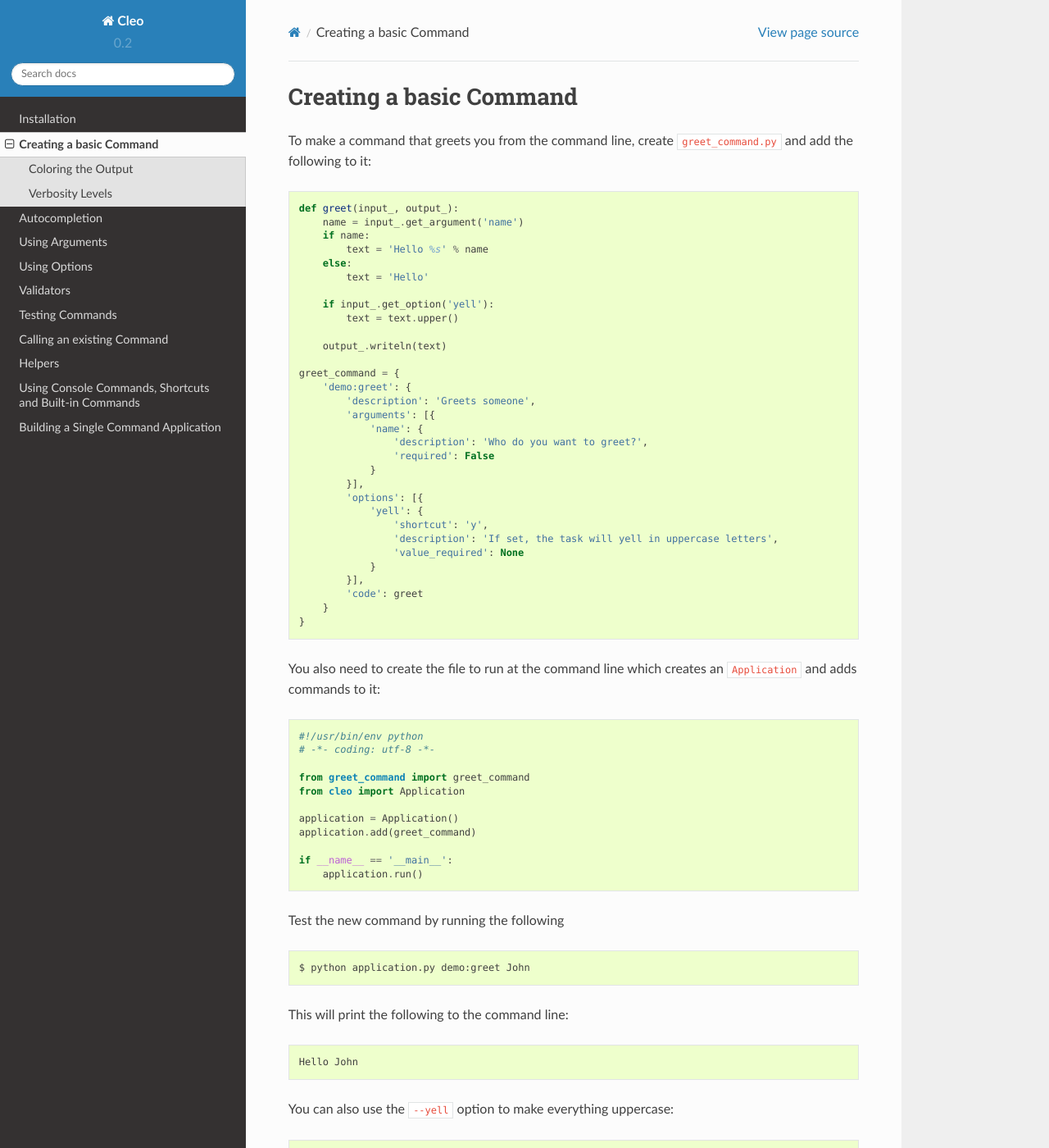
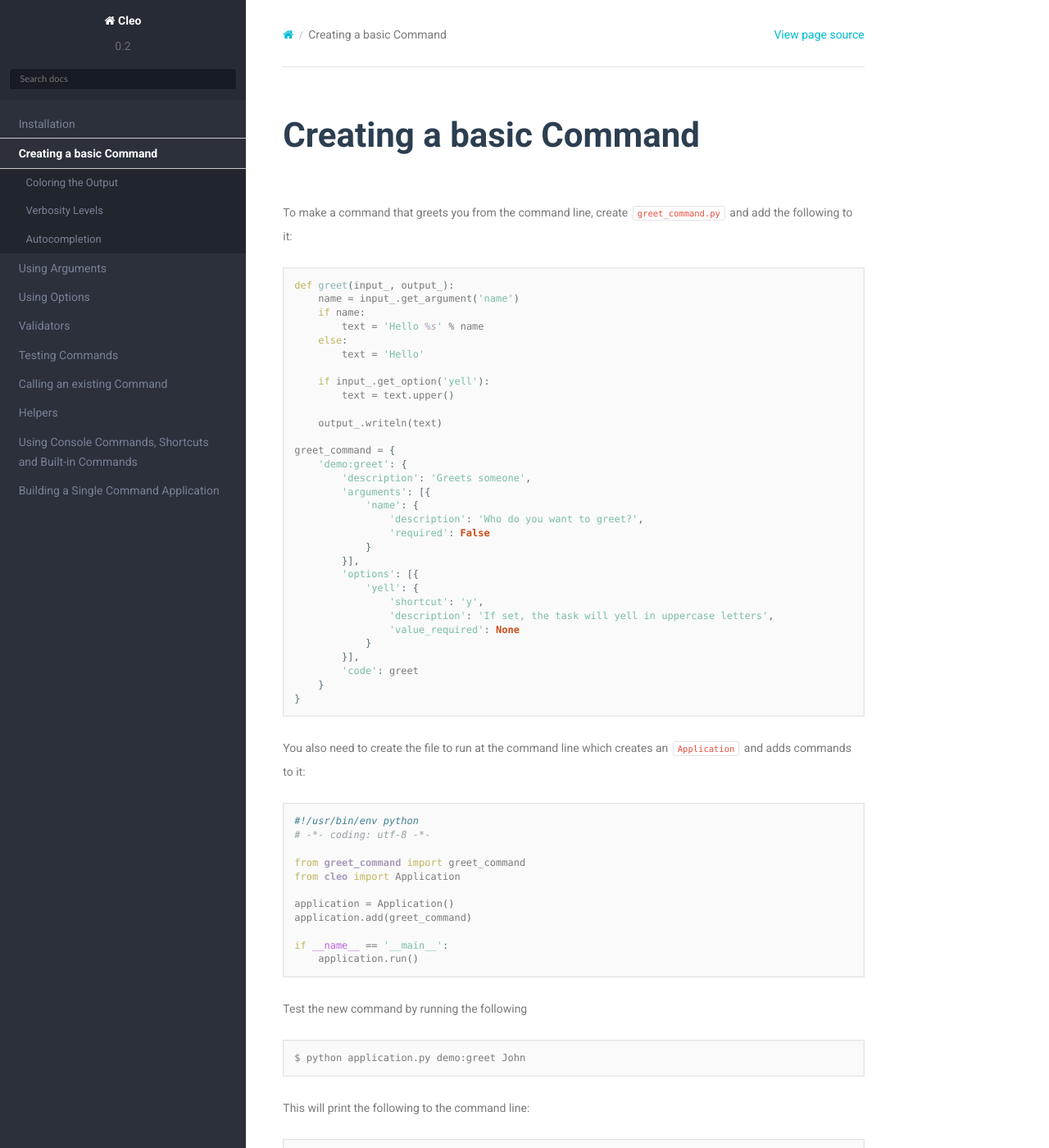
Before and after one commit to python-poetry/cleo, a Sphinx documentation site: the page built from docs/introduction.rst, in a window 1280 px wide and 1400 px high. Shown: the whole window at 82% size. Built offline with Sphinx 7.4.7 and the Read the Docs theme 2.0.0, drawn with Linux system fonts in a browser that asks for light colours; some of the changed text lies outside the part shown.

```diff
--- /dev/null
+++ b/docs/_static/theme_overrides.css
@@ -0,0 +1,516 @@
+@import url(http://fonts.googleapis.com/css?family=Roboto:400,400italic,500,700);
+@import url(http://fonts.googleapis.com/css?family=Montserrat:400,700);
+@import url(http://fonts.googleapis.com/css?family=Source+Code+Pro:400,500,600);
+
+body {
+    font: 400 14px/28px "Roboto",sans-serif;
+    color: #7A7A7A;
+}
+
+.wy-body-for-nav {
+    background: #FFFFFF;
+}
+
+.wy-nav-content {
+    background: #FFFFFF;
+}
+
+.wy-nav-content-wrap {
+    background: #FFFFFF;
+}
+
+.rst-content h1:hover .headerlink,
+.rst-content h2:hover .headerlink,
+.rst-content h3:hover .headerlink,
+.rst-content h4:hover .headerlink,
+.rst-content h5:hover .headerlink,
+.rst-content h6:hover .headerlink,
+.rst-content dl dt:hover .headerlink {
+    display: inline;
+}
+
+.wy-plain-list-disc li,
+.rst-content .section ul li,
+.rst-content .toctree-wrapper ul li,
+article ul li {
+    font: 400 14px/28px "Roboto",sans-serif;
+    color: #7A7A7A;
+}
+
+.wy-nav-side {
+    background: #2B303B;
+}
+
+.wy-side-nav-search {
+    background-color: rgb(39, 43, 53);
+}
+
+.wy-menu-vertical li.current {
+    background: rgb(33, 37, 45);
+}
+
+.wy-menu-vertical li.on a, .wy-menu-vertical li.current > a {
+    background: #2B303B;
+    border: 0;
+}
+
+.wy-menu-vertical li.current a {
+    font-size: 13px;
+    border-right: 0;
+}
+
+.wy-menu-vertical li.current > a {
+    font-size: 14px;
+    border-right: 0;
+}
+
+.wy-menu-vertical a,
+.wy-menu-vertical a:visited {
+    color: #788195;
+    line-height: 24px;
+    font-size: 14px;
+}
+
+.wy-menu-vertical a:hover {
+    color: #FFFFFF;
+    background: none;
+}
+
+.wy-menu-vertical li.current a,
+.wy-menu-vertical li.current a:visited {
+    color: #788195;
+}
+
+.wy-menu-vertical li.current a:hover {
+    color: #FFFFFF;
+    background: none;
+}
+
+.wy-menu-vertical li.current > a {
+    color: #FFFFFF !important;
+}
+
+.wy-menu-vertical li.current > a:hover {
+    background: #2B303B !important;
+}
+
+.wy-side-nav-search input[type="text"] {
+    border: 1px solid #2B303B;
+    background: rgb(23, 27, 35);
+    box-shadow: none;
+    color: #FFFFFF;
+    border-radius: 4px;
+}
+
+.wy-side-nav-search > a,
+.wy-side-nav-search > a:visited {
+    color: #FFFFFF;
+}
+
+.wy-side-nav-search > a:hover {
+    background: none;
+}
+
+.rst-content table.docutils,
+.rst-content table.field-list {
+    border: medium none;
+    width: 100%;
+}
+
+.rst-content table.docutils thead th,
+.rst-content table.field-list thead th
+{
+    font-family: "Montserrat", serif;
+    text-transform: uppercase;
+    color: #7A7A7A;
+    font-weight: 500;
+}
+
+.rst-content table.docutils thead th,
+.rst-content table.field-list thead th,
+.rst-content table.docutils tbody td,
+.rst-content table.field-list tbody td
+{
+    border-top: 0;
+    border-bottom: 1px solid rgba(230, 230, 230, 0.7);
+    border-left: 0;
+    border-right: 0;
+    padding: 20px;
+    white-space: pre-wrap;
+}
+
+.wy-table-odd td,
+.wy-table-striped tr:nth-child(2n-1) td,
+.rst-content table.docutils:not(.field-list) tr:nth-child(2n-1) td {
+    background: none;
+}
+
+.rst-content .highlighted {
+    background: rgba(205, 220, 57, 0.7);
+    border: 1px solid rgba(205, 220, 57, 0.9);
+    padding: 1px 3px;
+    border-radius: 3px;
+    color: rgba(135, 150, 0, 1);
+}
+
+h1, h2, h3, h4, h5, h6 {
+    color: #7A7A7A;
+    padding: 10px 0px;
+    font-family: "Montserrat",serif;
+    line-height: 1;
+    margin: 40px 0 30px 0;
+    font-weight: 400;
+}
+
+h1 {
+    font-size: 42px;
+}
+
+h2 {
+    font-size: 32px;
+    color: #2C3E50;
+    position: relative;
+}
+
+h2:before {
+    content: "#";
+    margin-left: -30px;
+    font-size: 32px;
+    top: 10px;
+    color: #03A9F4;
+    opacity: 0.6;
+    position: absolute;
+}
+
+h3 {
+    font-size: 24px;
+}
+
+h4 {
+    font-size: 20px;
+}
+
+
+h1,
+h1 a,
+.header h1,
+.header h1 a {
+    font: 700 42px/66px "Roboto", "Montserrat", sans-serif;
+    margin-bottom: 30px;
+    font-weight: 700;
+    color: #2C3E50;
+}
+
+a, a:visited {
+    color: #00BCD4;
+}
+
+a > em {
+    font-style: normal;
+}
+
+p {
+    font: 400 14px/28px "Roboto",sans-serif;
+    color: #7A7A7A;
+}
+
+b, strong {
+   font-weight: 500;
+}
+
+pre, pre code, .rst-content tt {
+    font-family: "Source Code Pro", "Consolas", "Menlo", "Monaco", "Courier New", Courier, monospace;
+    color: #CB6077;
+    background-color: #FFFFFF;
+    font-size: 13px;
+    font-weight: 500;
+}
+
+pre, code, .rst-content tt {
+	font-family: "Source Code Pro", "Consolas", "Menlo", "Monaco", "Courier New", Courier, monospace;
+	font-weight: 400;
+    border-radius: 3px;
+    font-size: 13px;
+    margin: 0px 2px;
+}
+
+div[class^="highlight"] {
+    border: 0;
+}
+
+.highlight > pre, div[class^="highlight"] pre {
+    font-family: "Source Code Pro", "Consolas", "Menlo", "Monaco", "Courier New", Courier, monospace;
+	border: 1px solid #F2F2F2;
+    font-size: 13px;
+    padding: 4%;
+    color: #7A7A7A;
+    background-color: #FAFAFA;
+}
+
+code {
+    font-family: "Source Code Pro", "Consolas", "Menlo", "Monaco", "Courier New", Courier, monospace;
+    color: #CB6077;
+    background-color: #FFFFFF;
+    font-size: 13px;
+    font-weight: 500;
+}
+
+p > code,
+.rst-content tt {
+    color: #CB6077;
+    padding: 0;
+    display: inline;
+    font-weight: 500;
+    border: 0;
+    background-color: #FFFFFF;
+}
+
+.rst-content .admonition-title {
+    display: none;
+}
+
+.rst-content .note,
+.rst-content .warning,
+.rst-content .caution,
+.rst-content .versionadded{
+    padding: 0px 40px;
+    margin: 30px 0px;
+    background: #FFFFFF;
+}
+
+.rst-content .note {
+    border-left: 1px solid rgba(60, 147, 206, 0.7);
+    color: rgb(99, 169, 216) !important;
+}
+
+.rst-content .warning {
+    border-left: 1px solid #FF9800;
+    color: #FFC107 !important;
+}
+.rst-content .caution {
+    border-left: 1px solid #FF9800;
+    color: #FFC107 !important;
+}
+
+.rst-content .note > p {
+    padding: 12px 12px 12px 0;
+    color: rgb(99, 169, 216) !important;
+}
+
+.rst-content .warning > p {
+    padding: 12px 12px 12px 0;
+    color: #FF9800 !important;
+}
+
+.rst-content .caution > p {
+    padding: 12px 12px 12px 0;
+    color: #FF9800 !important;
+}
+
+.rst-content .versionadded {
+    color: #BEB55B !important;
+}
+
+.rst-content .versionadded > p {
+    color: #BEB55B !important;
+}
+
+.rst-content .versionadded > p:before {
+    font-family: FontAwesome;
+    content: '';
+    position: relative;
+    left: -20px;
+}
+
+.note code {
+    border: 0;
+    padding: 0;
+    display: inline;
+}
+
+.note ul li,
+.warning ul li {
+    color: inherit !important;
+}
+
+.warning code,
+.warning tt {
+    border: 0;
+    padding: 0;
+    display: inline;
+}
+
+.btn-neutral,
+.btn-neutral:visited {
+    color: #808080 !important;
+    font: 400 12px/20px Montserrat,Arial,sans-serif;
+    text-transform: uppercase;
+    padding: 6px 14px;
+    border-radius: 4px;
+    box-shadow: none;
+    border: 1px solid rgba(0, 0, 0, 0.05);
+    transition: all 0.3s;
+}
+
+.btn-neutral:hover {
+    background-color: rgba(0, 188, 212, 0.6) !important;
+    color: rgba(255, 255, 255, 0.9) !important;
+    /*color: rgba(0, 168, 192, 1) !important;*/
+}
+
+.btn-neutral:focus {
+    background-color: rgba(0, 188, 212, 0.6) !important;
+    color: rgba(255, 255, 255, 0.7) !important;
+    box-shadow: none;
+    padding: 6px 14px;
+}
+
+.btn-neutral span.fa {
+    transition: all 0.3s;
+}
+
+.btn-neutral:hover span.fa-arrow-circle-left {
+    padding-right: 5px;
+}
+
+.btn-neutral:hover span.fa-arrow-circle-right {
+    padding-left: 5px;
+}
+
+.btn-neutral span.fa-arrow-circle-left:before {
+    content: ''
+}
+
+.btn-neutral span.fa-arrow-circle-right:before {
+    content: ''
+}
+
+
+/* Solarized Light
+
+For use with Jekyll and Pygments
+
+http://ethanschoonover.com/solarized
+
+SOLARIZED HEX      ROLE
+--------- -------- ------------------------------------------
+base01    #586e75  body text / default code / primary content
+base1     #93a1a1  comments / secondary content
+base3     #fdf6e3  background
+orange    #cb4b16  constants
+red       #dc322f  regex, special keywords
+blue      #268bd2  reserved keywords
+cyan      #2aa198  strings, numbers
+green     #859900  operators, other keywords
+*/
+
+.highlight { background-color: #fdf6e3; color: #586e75 }
+.highlight .c { color: #93a1a1 } /* Comment */
+.highlight .err { color: #586e75 } /* Error */
+.highlight .g { color: #586e75 } /* Generic */
+.highlight .k { color: #859900 } /* Keyword */
+.highlight .l { color: #586e75 } /* Literal */
+.highlight .n { color: #586e75 } /* Name */
+.highlight .o { color: #859900 } /* Operator */
+.highlight .x { color: #cb4b16 } /* Other */
+.highlight .p { color: #586e75 } /* Punctuation */
+.highlight .cm { color: #93a1a1 } /* Comment.Multiline */
+.highlight .cp { color: #859900 } /* Comment.Preproc */
+.highlight .c1 { color: #93a1a1 } /* Comment.Single */
+.highlight .cs { color: #859900 } /* Comment.Special */
+.highlight .gd { color: #2aa198 } /* Generic.Deleted */
+.highlight .ge { color: #586e75; font-style: italic } /* Generic.Emph */
+.highlight .gr { color: #dc322f } /* Generic.Error */
+.highlight .gh { color: #cb4b16 } /* Generic.Heading */
+.highlight .gi { color: #859900 } /* Generic.Inserted */
+.highlight .go { color: #586e75 } /* Generic.Output */
+.highlight .gp { color: #586e75 } /* Generic.Prompt */
+.highlight .gs { color: #586e75; font-weight: bold } /* Generic.Strong */
+.highlight .gu { color: #cb4b16 } /* Generic.Subheading */
+.highlight .gt { color: #586e75 } /* Generic.Traceback */
+.highlight .kc { color: #cb4b16 } /* Keyword.Constant */
+.highlight .kd { color: #268bd2 } /* Keyword.Declaration */
+.highlight .kn { color: #859900 } /* Keyword.Namespace */
+.highlight .kp { color: #859900 } /* Keyword.Pseudo */
+.highlight .kr { color: #268bd2 } /* Keyword.Reserved */
+.highlight .kt { color: #dc322f } /* Keyword.Type */
+.highlight .ld { color: #586e75 } /* Literal.Date */
+.highlight .m { color: #2aa198 } /* Literal.Number */
+.highlight .s { color: #2aa198 } /* Literal.String */
+.highlight .na { color: #586e75 } /* Name.Attribute */
+.highlight .nb { color: #B58900 } /* Name.Builtin */
+.highlight .nc { color: #268bd2 } /* Name.Class */
+.highlight .no { color: #cb4b16 } /* Name.Constant */
+/*.highlight .nd { color: #268bd2 }*/ /* Name.Decorator */
+.highlight .nd { color: #cb4b16 }
+.highlight .ni { color: #cb4b16 } /* Name.Entity */
+.highlight .ne { color: #cb4b16 } /* Name.Exception */
+.highlight .nf { color: #268bd2 } /* Name.Function */
+.highlight .nl { color: #586e75 } /* Name.Label */
+.highlight .nn { color: #586e75 } /* Name.Namespace */
+.highlight .nx { color: #586e75 } /* Name.Other */
+.highlight .py { color: #586e75 } /* Name.Property */
+.highlight .nt { color: #268bd2 } /* Name.Tag */
+.highlight .nv { color: #268bd2 } /* Name.Variable */
+.highlight .ow { color: #859900 } /* Operator.Word */
+.highlight .w { color: #586e75 } /* Text.Whitespace */
+.highlight .mf { color: #ff9800 } /* Literal.Number.Float */
+.highlight .mh { color: #ff9800 } /* Literal.Number.Hex */
+.highlight .mi { color: #ff9800 } /* Literal.Number.Integer */
+.highlight .mo { color: #ff9800 } /* Literal.Number.Oct */
+.highlight .sb { color: #93a1a1 } /* Literal.String.Backtick */
+.highlight .sc { color: #2aa198 } /* Literal.String.Char */
+.highlight .sd { color: #586e75 } /* Literal.String.Doc */
+.highlight .s2 { color: #2aa198 } /* Literal.String.Double */
+.highlight .se { color: #cb4b16 } /* Literal.String.Escape */
+.highlight .sh { color: #586e75 } /* Literal.String.Heredoc */
+.highlight .si { color: #2aa198 } /* Literal.String.Interpol */
+.highlight .sx { color: #2aa198 } /* Literal.String.Other */
+.highlight .sr { color: #dc322f } /* Literal.String.Regex */
+.highlight .s1 { color: #2aa198 } /* Literal.String.Single */
+.highlight .ss { color: #2aa198 } /* Literal.String.Symbol */
+.highlight .bp { color: #268bd2 } /* Name.Builtin.Pseudo */
+.highlight .vc { color: #268bd2 } /* Name.Variable.Class */
+.highlight .vg { color: #268bd2 } /* Name.Variable.Global */
+.highlight .vi { color: #268bd2 } /* Name.Variable.Instance */
+.highlight .il { color: #2aa198 } /* Literal.Number.Integer.Long */
+
+.highlight .s { color: #7BBDA4 } /* Literal.String */
+.highlight .s1 { color: #7BBDA4 } /* Literal.String */
+.highlight .si { color: #A89BB9 } /* Literal.String */
+.highlight .m { color: #F4BC87 } /* Literal.Number */
+.highlight .mf { color: #F4BC87 } /* Literal.Number */
+.highlight .mh { color: #F4BC87 } /* Literal.Number */
+.highlight .mi { color: #F4BC87 } /* Literal.Number */
+.highlight .mo { color: #F4BC87 } /* Literal.Number */
+.highlight .k { color: #BEB55B; font-weight: normal; } /* Keyword */
+.highlight .kn { color: #BEB55B; font-weight: normal; } /* Keyword */
+.highlight .ow { color: #BEB55B; font-weight: normal } /* Operator.Word */
+.highlight .nc { color: #D28B71; font-weight: 500 } /* Name.Class */
+.highlight .nf { color: #8AB3B5; font-weight: normal; } /* Name.Function */
+.highlight .bp { color: #CB6077 } /* Name.Builtin.Pseudo */
+.highlight .nd { color: #BB9584 } /* Name.Decorator */
+.highlight .o { color: #7A7A7A } /* Operator */
+.highlight .n { color: #7A7A7A }
+.highlight .c { color: #B8AFAD; font-style: normal; }
+.highlight .sd { color: #B8AFAD; font-style: normal; }
+.highlight .nl { color: #A89BB9 } /* Name.Label */
+.highlight .nn { color: #A89BB9 } /* Name.Namespace */
+.highlight .nx { color: #A89BB9 } /* Name.Other */
+.highlight .py { color: #A89BB9 } /* Name.Property */
+
+/* Inline code */
+
+tt.code, code.code {
+    border: 1px solid #F2F2F2;
+    font-weight: normal;
+    display: inline;
+    padding: 0.3em 0.5em;
+    background-color: #FAFAFA;
+}
+tt.code .name, code.code .name { color: #7A7A7A }
+tt.code .operator, code.code .operator { color: #7A7A7A }
+tt.code .punctuation, code.code .punctuation { color: #7A7A7A }
+tt.code .string, code.code .string { color: #7BBDA4 }
+tt.code .number, code.code .number { color: #F4BC87 }
+tt.code .integer, code.code .integer { color: #F4BC87 }
--- a/docs/conf.py
+++ b/docs/conf.py
@@ -101,7 +101,7 @@ pygments_style = 'sphinx'
 
 # The theme to use for HTML and HTML Help pages.  See the documentation for
 # a list of builtin themes.
-html_theme = 'sphinx_rtd_theme'
+html_theme = 'default'
 
 # Theme options are theme-specific and customize the look and feel of a theme
 # further.  For a list of options available for each theme, see the
@@ -109,7 +109,7 @@ html_theme = 'sphinx_rtd_theme'
 #html_theme_options = {}
 
 # Add any paths that contain custom themes here, relative to this directory.
-html_theme_path = [sphinx_rtd_theme.get_html_theme_path()]
+#html_theme_path = [sphinx_rtd_theme.get_html_theme_path()]
 
 # The name for this set of Sphinx documents.  If None, it defaults to
 # "<project> v<release> documentation".
@@ -259,3 +259,19 @@ texinfo_documents = [
 
 # If true, do not generate a @detailmenu in the "Top" node's menu.
 #texinfo_no_detailmenu = False
+
+
+on_rtd = os.environ.get('READTHEDOCS', None) == 'True'
+
+if not on_rtd:
+    html_theme = 'sphinx_rtd_theme'
+    def setup(app):
+        app.add_stylesheet('theme_overrides.css')
+else:
+    html_context = {
+        'css_files': [
+            'https://media.readthedocs.org/css/sphinx_rtd_theme.css',
+            'https://media.readthedocs.org/css/readthedocs-doc-embed.css',
+            '_static/theme_overrides.css',
+        ],
+    }
--- a/docs/introduction.rst
+++ b/docs/introduction.rst
@@ -237,21 +237,20 @@ When the quiet level is used, all output is suppressed as the default
 
 
 Autocompletion
---------------
+~~~~~~~~~~~~~~
 
 .. versionadded:: 0.3
 
-    Cleo now supports autocompletion of commands.
+Cleo now supports autocompletion of commands.
+However it is not completely automatic. First you have to use the ``bash_completion.sh`` file:
 
-    However it is not completely automatic. First you have to use the ``bash_completion.sh`` file:
+.. code-block:: bash
 
-    .. code-block:: bash
+    # In your .bashrc or .zshrc
+    source /path/to/bash_completion.sh
 
-        # In your .bashrc or .zshrc
-        source /path/to/bash_completion.sh
+Now, if your script is named ``console`` autocompletion is set. If not add a line like the following:
 
-    Now, if your script is named ``console`` autocompletion is set. If not add a line like the following:
+.. code-block:: bash
 
-    .. code-block:: bash
-
-        complete -F _complete_console you-script-name
+    complete -F _complete_console you-script-name
```
Also changed, not shown: .travis.yml, 3 other files.
